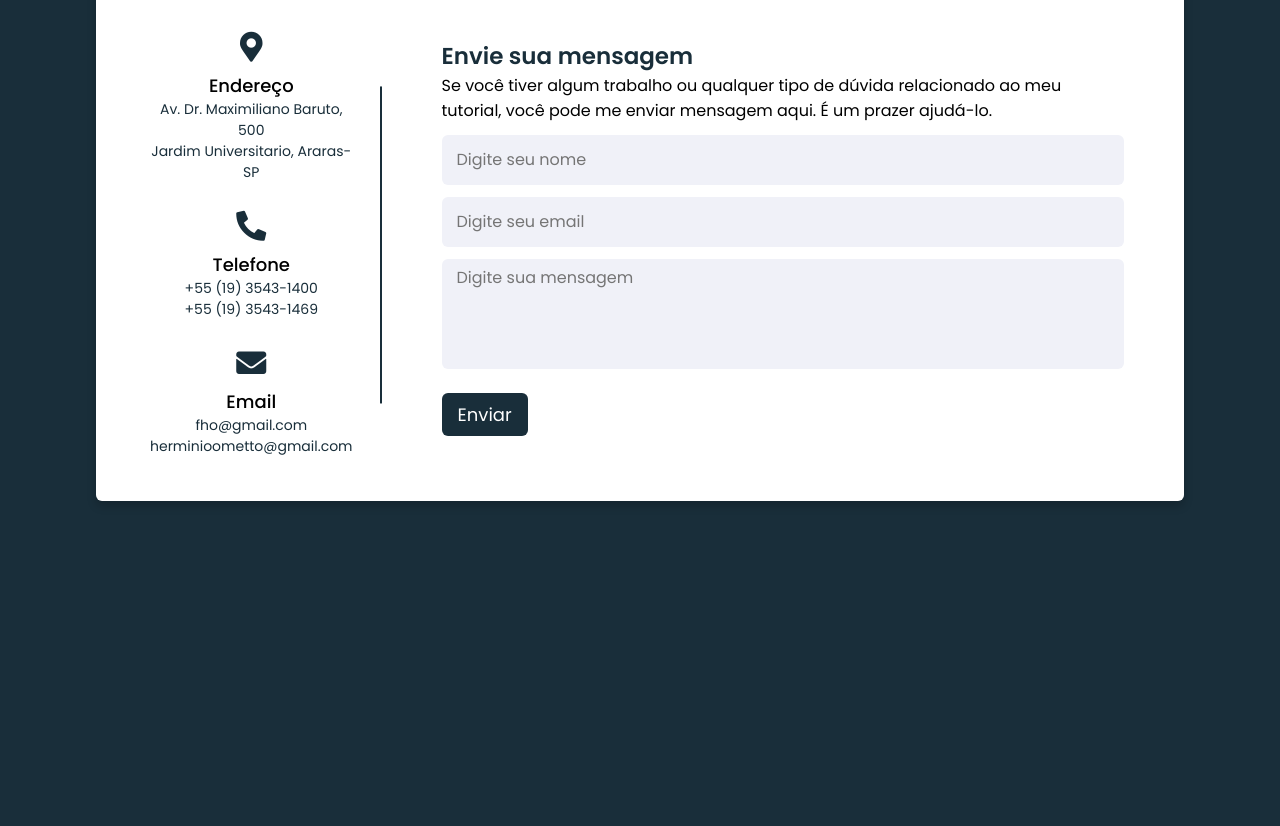
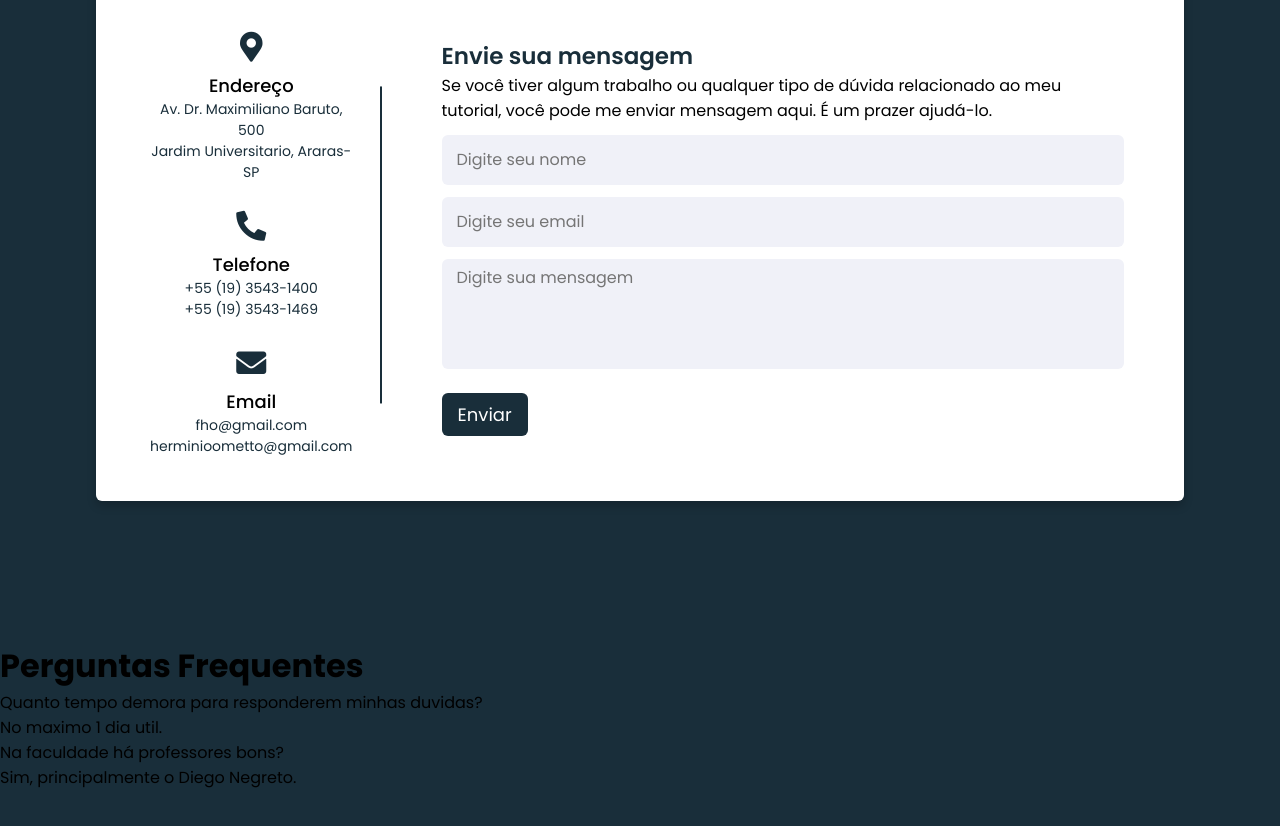
Before and after one commit to LuccaMenegatti/project-ProgramacaoWeb, a plain HTML site: page pages/faleConosco.html in a window 1280 px wide. Shown: the part 342-1168 px from the top of the page. Before the commit the page ends 984 px from the top, so only its background shows below. Drawn offline with Linux system fonts and the light colour scheme.

Commit message:
add faq's

```diff
--- a/pages/faleConosco.html
+++ b/pages/faleConosco.html
@@ -6,11 +6,13 @@
     <meta name="viewport" content="width=device-width, initial-scale=1.0" />
     <link rel="shortcut icon" href="../img/favicon.png" type="image/x-icon">
     <link rel="stylesheet" href="../css/faleConosco.css" />
+
     <!-- Fontawesome CDN Link -->
     <link
       rel="stylesheet"
       href="https://cdnjs.cloudflare.com/ajax/libs/font-awesome/5.15.2/css/all.min.css"
     />
+
     <title>Formulario de Contato</title>
   </head>
   <body>
@@ -77,5 +79,47 @@
       </div>
     </div>
 </div>
+
+      <div class="layout">
+        <h1>Perguntas Frequentes</h1>
+        <div class="accordion">
+          <div class="accordion__question">
+            <p>Quanto tempo demora para responderem minhas duvidas?</p>
+
+          </div>
+          <div class="accordion__answer">
+            <p>No maximo 1 dia util.</p>
+          </div>
+        </div>
+
+        <div class="accordion">
+          <div class="accordion__question">
+            <p>Na faculdade há professores bons?</p>
+          </div>
+
+          <div class="accordion__answer">
+            <p>
+              Sim, principalmente o Diego Negreto.
+            </p>
+          </div>
+        </div>
+      </div>
+      <br> <br>
+
+      <script>
+
+        let answers = document.querySelectorAll(".accordion");
+        answers.forEach((event) => {
+          event.addEventListener("click", () => {
+            if (event.classList.contains("active")) {
+              event.classList.remove("active");
+            } else {
+              event.classList.add("active");
+            }
+          });
+        });
+
+      </script>
+
   </body>
 </html>
```
Also changed, not shown: pages/calendario.html (+3 -2 lines), pages/login.html (+8 -6 lines).
